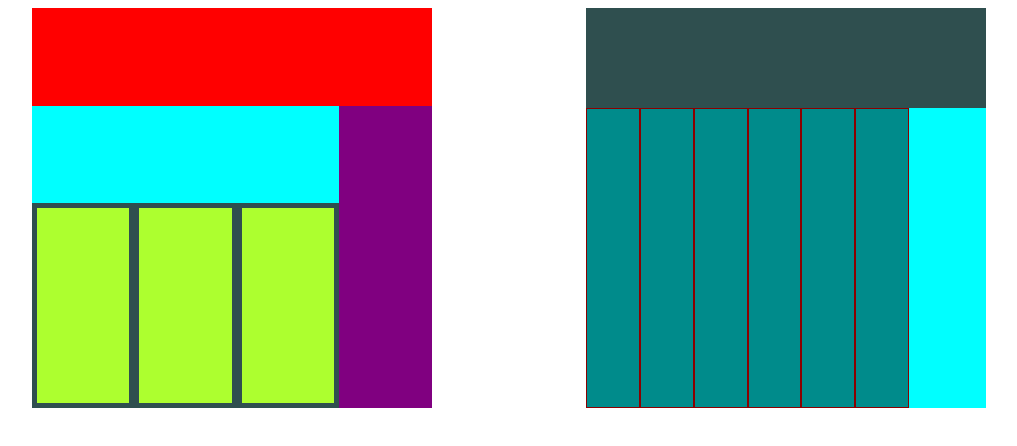
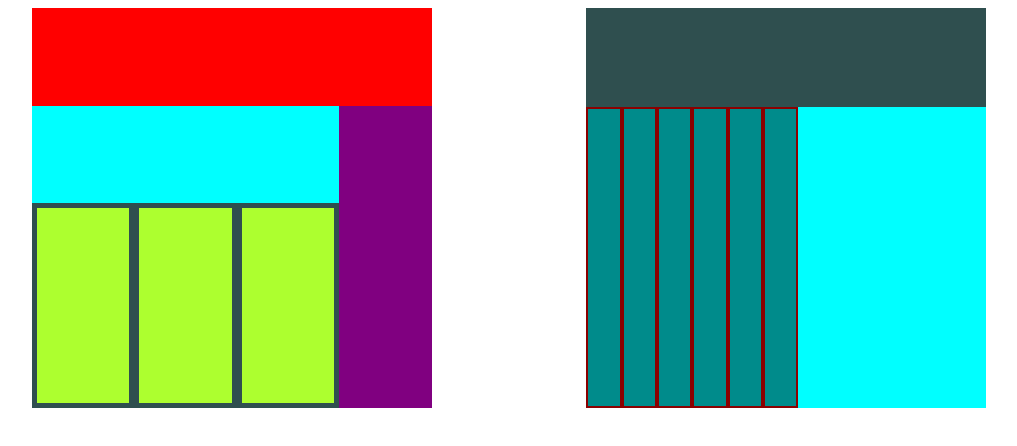
Before and after one commit to ruslan-teh/octenweb_homework, a plain HTML site: page lesson 4/classwork/index.html in a window 1280 px wide. Shown: the whole page, without its empty margins (131-1148 px from the left). Drawn offline with Linux system fonts and the light colour scheme.

Commit message:
lesson 4 task 2

```diff
--- a/lesson 4/classwork/main.css
+++ b/lesson 4/classwork/main.css
@@ -56,17 +56,21 @@ body{
     display: flex;
     flex-grow: 3;
 }
+.liswrap{
+    display: flex;
+    flex-direction: column;
+    flex-grow: 3;
+}
 .list{
     display: flex;
-    flex-wrap: wrap;
-    flex-grow: 4;
+
+    flex-grow: 1;
     background-color: darkred;
 }
 
-
 .ab{
-    flex: 1 1 auto;
-    margin: 1px;
+    margin: 2px;
+    width: 33.3333333%;
     background-color: darkcyan;
 
 }
```
